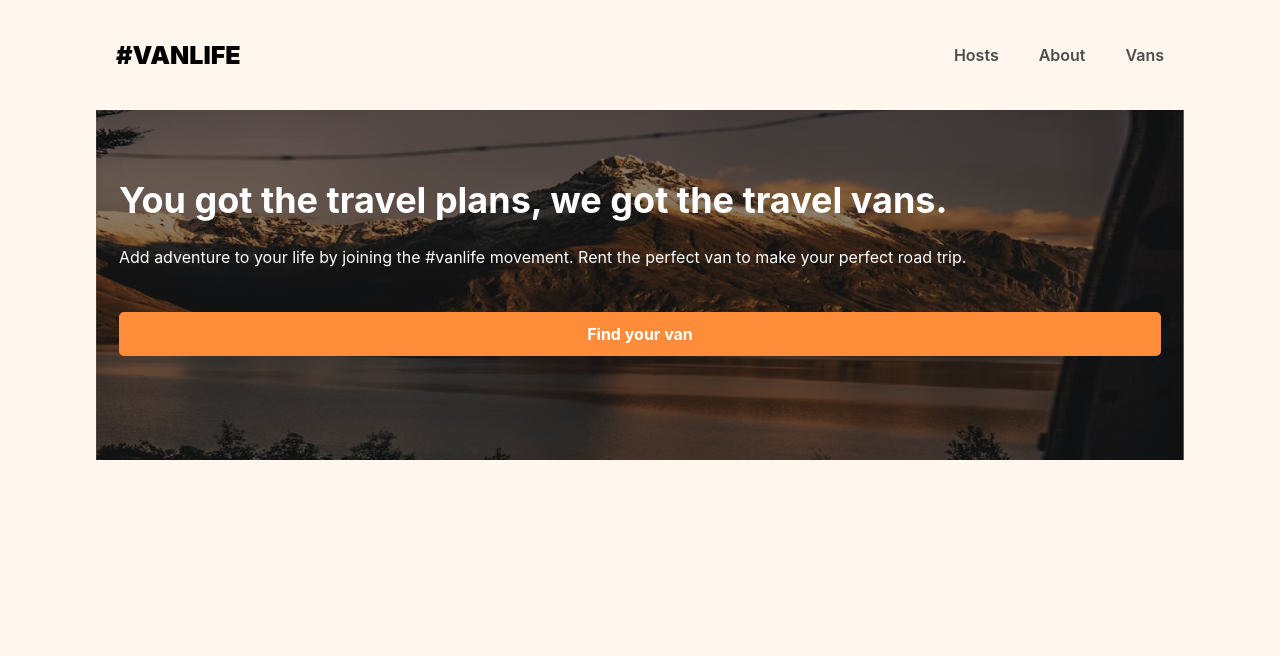
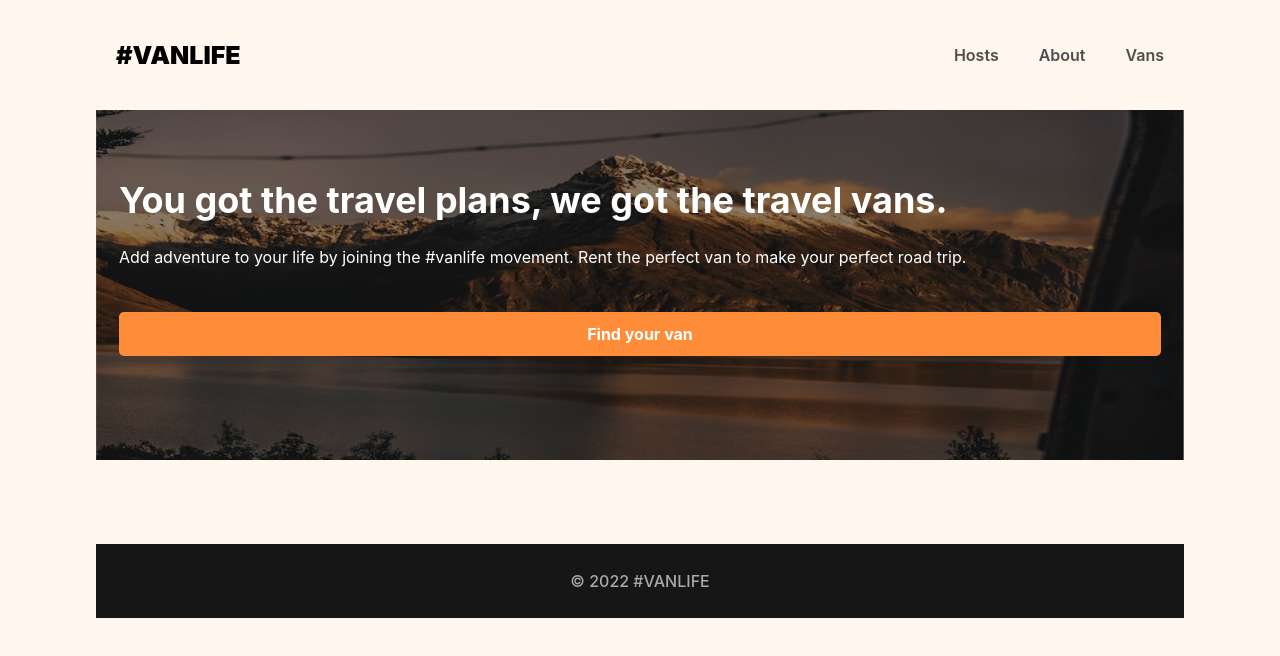
Before and after one commit to JaysonThompson/van-life, a React (Vite) app: page / in a window 1280 px wide. Shown: the top 656 px of the page. Built offline with nearby package versions, Linux system fonts and the light colour scheme; what miragejs would draw is missing.

Commit message:
adds footer and styling for the footer

```diff
--- /dev/null
+++ b/src/components/Footer.jsx
@@ -0,0 +1,3 @@
+export default function Footer() {
+  return <footer>&#169; 2022 #VANLIFE</footer>;
+}
--- a/src/components/Layouts.jsx
+++ b/src/components/Layouts.jsx
@@ -1,3 +1,4 @@
+import Footer from "./Footer";
 import Header from "./Header";
 
 import { Outlet } from "react-router-dom";
@@ -6,7 +7,10 @@
   return (
     <div>
       <Header />
-      <Outlet />
+      <main>
+        <Outlet />
+      </main>
+      <Footer />
     </div>
   );
 }
--- a/src/index.css
+++ b/src/index.css
@@ -19,11 +19,27 @@
   scrollbar-width: none;
 }
 
+main {
+  margin-bottom: 84px;
+}
+
 header {
   height: 110px;
   display: flex;
   align-items: center;
   padding-block: 10px;
+}
+
+footer {
+  background-color: #161616;
+  color: #aaaaaa;
+  height: 74px;
+  display: flex;
+  flex-shrink: 0;
+  justify-content: center;
+  align-items: center;
+  margin-top: auto;
+  font-weight: 500;
 }
 
 header .site-logo {
```
